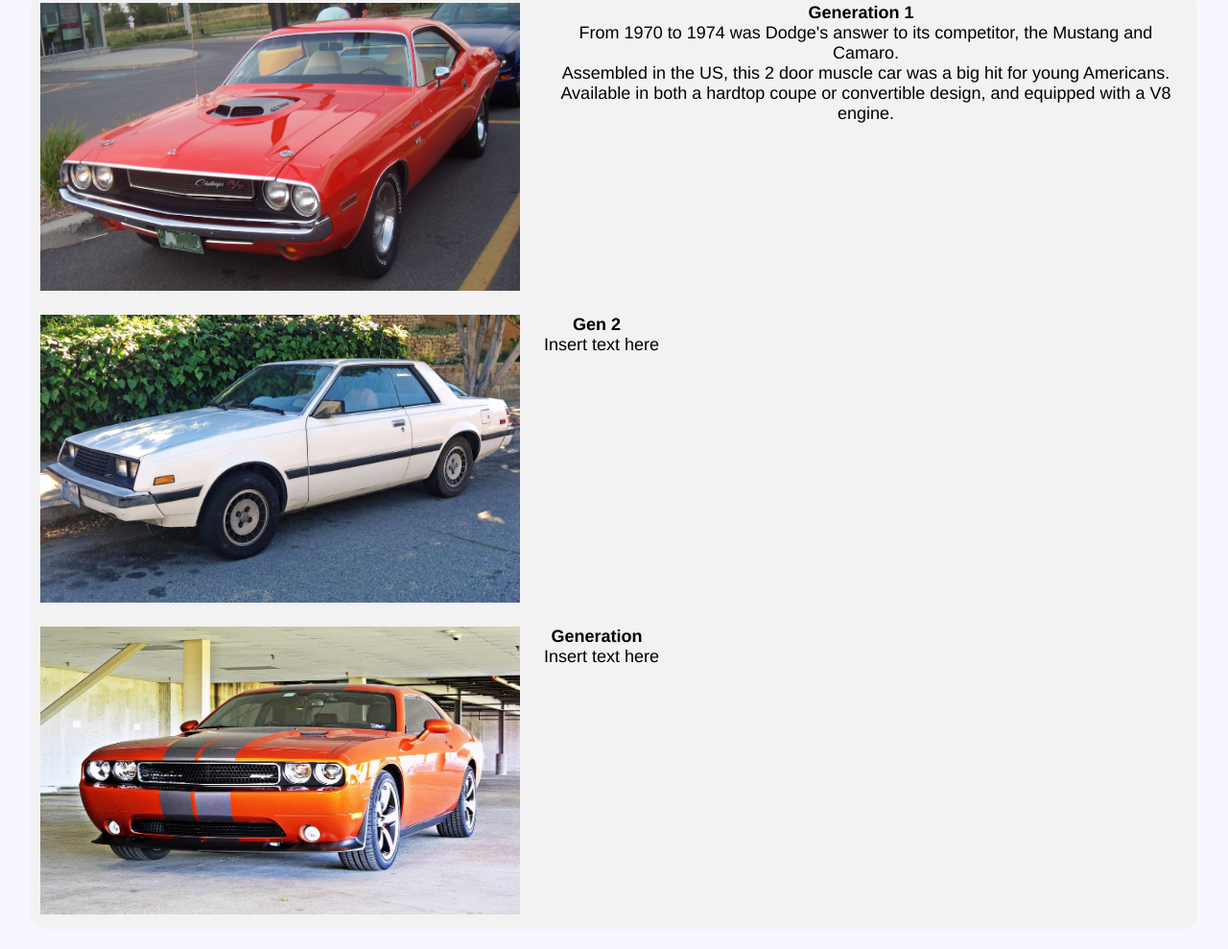
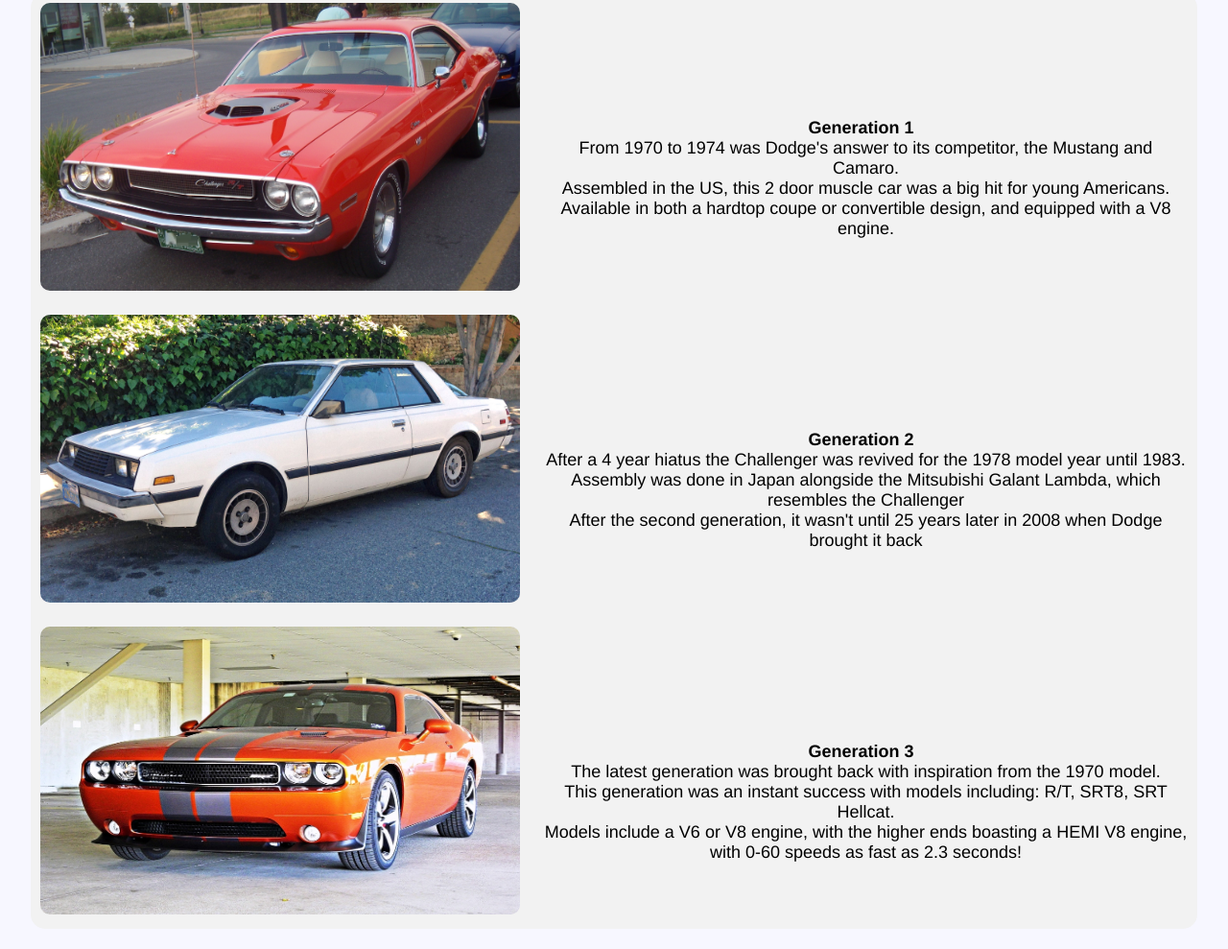
Before and after one commit to oscarvelez/oscarvelez.github.io, a plain HTML site: page page4.html in a window 1280 px wide. Shown: the part 320-1309 px from the top of the page at 96% size. Before the commit the page ends 1288 px from the top, so only its background shows below. Drawn offline with Linux system fonts and the light colour scheme.

Commit message:
finished page4

```diff
--- a/page4.html
+++ b/page4.html
@@ -52,8 +52,10 @@ SENG 513 Assignment 1 -->
                     <img src="images/challenger%20gen2.jpg" height="300" width="500"/>
                 </div>
                 <div class = 'info'>
-                    <h4>Gen 2</h4>
-                    <p>Insert text here</p>
+                    <h4>Generation 2</h4>
+                    <p>After a 4 year hiatus the Challenger was revived for the 1978 model year until 1983.</p>
+                    <p>Assembly was done in Japan alongside the Mitsubishi Galant Lambda, which resembles the Challenger</p>
+                    <p>After the second generation, it wasn't until 25 years later in 2008 when Dodge brought it back  </p>
                 </div>
             </div>
 
@@ -65,13 +67,17 @@ SENG 513 Assignment 1 -->
                     <img src="images/challenger%20gen3.jpg" height="300" width="500"/>
                 </div>
                 <div class = 'info'>
-                    <h4>Generation </h4>
-                    <p>Insert text here</p>
+                    <h4>Generation 3 </h4>
+                    <p>The latest generation was brought back with inspiration from the 1970 model. </p>
+                    <p>This generation was an instant success with models including: R/T, SRT8, SRT Hellcat.</p>
+                    <p>Models include a V6 or V8 engine, with the higher ends boasting a HEMI V8 engine,</p>
+                    <p>with 0-60 speeds as fast as 2.3 seconds!  </p>
                 </div>
             </div>
 
         </div>
     </div>
+<br>
 
 </body>
 </html>
--- a/styles.css
+++ b/styles.css
@@ -6,7 +6,7 @@
 }
 
 body {
-    height: 1000px;
+    /*height: 1000px;*/
     background-color: #F7F7FF;
     font-size: 18px; /*Might have to change the font size for the header */
   font-family: Helvetica, Arial, sans-serif;
@@ -22,10 +22,11 @@ h3 {
     text-align: center;
     color: #343434;
 }
+/*
 h4 {
     text-align: center;
 }
-
+*/
 p {
     padding: 0 auto;
     padding-left: 10px;
@@ -41,6 +42,9 @@ ul {
 
 ul > li {
     padding: 1px;
+}
+img{
+    border-radius: 10px;
 }
 
 
@@ -129,6 +133,7 @@ tr:nth-child(even) {
     flex-direction: column;
 
 }
+
 .inner-wrapper{
     display: flex;
     padding: 10px 10px;
@@ -140,6 +145,9 @@ tr:nth-child(even) {
 .info{
     text-align: center;
     padding-left: 15px;
+    padding-top: 5%;
+    margin: auto;
+
 }
 
 /*CSS for toplevel.html photo grid of 4 photos   */
@@ -161,6 +169,8 @@ tr:nth-child(even) {
 .photo-grid-item {
     width: 300px;
     height: 300px;
+    margin-left: 10px;
+    margin-right: 10px;
 }
 
 /* align text in the top level page*/
```
Also changed, not shown: index.html (+1 -1 lines).
